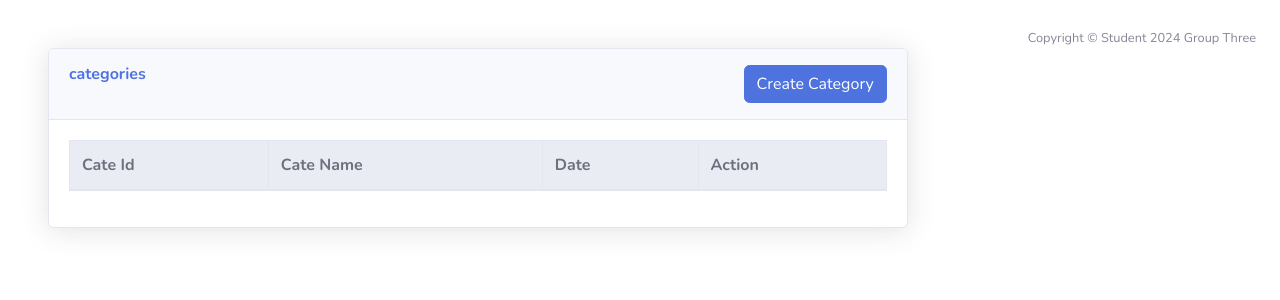
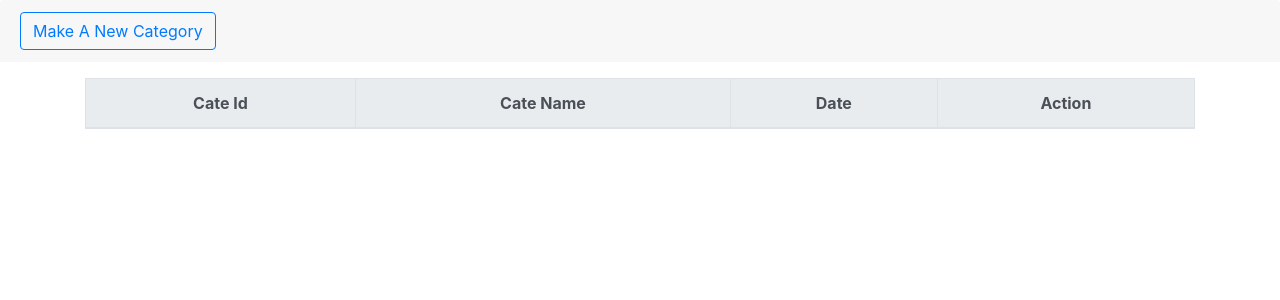
Before and after one commit to naydany/G3-POS-SYSTEM, a PHP site: template views/categories/category.view.php in a window 1280 px wide. Shown: the top 300 px of the page. Run offline with PHP 8.4, Linux system fonts and the light colour scheme; the template is opened without the code that fills it, so the values that code supplies are empty; some libraries are stand-ins or nearby versions.

Commit message:
[imp] update style of table in category POS-24

```diff
--- a/controllers/categories/create_category.controller.php
+++ b/controllers/categories/create_category.controller.php
@@ -4,6 +4,7 @@ require_once ("../../models/category.model.php");
 
 if ($_SERVER['REQUEST_METHOD'] == "POST") {
       $category = $_POST["category"];
+
 
     $add = createCategory($category);
     echo $add;
--- a/controllers/categories/form.category.controller.php
+++ /dev/null
@@ -1,2 +0,0 @@
-<?php
-require "views/categories/form.category.view.php";
--- a/database/pos_system.sql
+++ b/database/pos_system.sql
@@ -92,7 +92,7 @@ ALTER TABLE
 
 
 CREATE TABLE `categories`(
-    `cate_id` INT NOT NULL,
+    `cate_id` INT NOT NULL AUTO_INCREMENT PRIMARY KEY,
     `cate_name` VARCHAR(255) NOT NULL,
     `cate_date` DATETIME NOT NULL
 );
--- a/router.php
+++ b/router.php
@@ -8,14 +8,10 @@ $routes = [
     '/orders' => 'controllers/orders/order.controller.php',
     '/reports' => 'controllers/reports/report.controller.php',
     '/users' => 'controllers/users/user.controller.php',
-<<<<<<< HEAD
     '/create_form_cate' => 'controllers/categories/form_category.controller.php',
-    '/payments' => 'controllers/payments/payment.controller.php',
-=======
     '/staffs' => 'controllers/staffs/staff.controller.php',
     '/payments' => 'controllers/payments/payment.controller.php',
 
->>>>>>> bde789852dc129d829f152564736cde9ebe915a4
 ];
 
 if (array_key_exists($uri, $routes)) {
--- a/views/categories/category.view.php
+++ b/views/categories/category.view.php
@@ -1,16 +1,26 @@
- <!-- Begin Page Content -->
- <div class="container-fluid p-5 mr-5 ">
+<!DOCTYPE html>
+<html lang="en">
 
-     <!-- Page Heading -->
-     <div class="card shadow ">
-         <div class="card-header py-3 d-flex justify-content-between">
-             <h6 class="m-0 font-weight-bold text-primary">categories</h6>
-             <a href="/create_form_cate" class="btn btn-primary">Create Category</a>
+<head>
+    <meta charset="UTF-8">
+    <meta name="viewport" content="width=device-width, initial-scale=1, shrink-to-fit=no">
+    <link rel="stylesheet" href="https://stackpath.bootstrapcdn.com/bootstrap/4.3.1/css/bootstrap.min.css">
+    <style>
+
+    </style>
+    <title>catecory</title>
+</head>
+
+<body>
+    <div class="card-header border-0">
+        <a href="/create_form_cate" class="btn btn-outline-primary">
+            <i class="fas fa-plus"></i> <i class="fas fa-utensils"></i>
+            Make A New Category
+        </a>
     </div>
-         <div class="card-body">
-             <div class="table-responsive">
-                 <table class="table table-bordered thead-light" id="dataTable" width="100%" cellspacing="0">
-                     <thead class="thead-light">
+    <div class="container mt-3 ">
+        <table class="table table-bordered text-center mt-2 rounded">
+            <thead class="text-secondary thead-light">
                 <tr>
                     <th>Cate Id</th>
                     <th>Cate Name</th>
@@ -18,28 +28,43 @@
                     <th>Action</th>
                 </tr>
             </thead>
-                     <tbody class="light">
+            <tbody>
                 <?php
                 $cates = getCategory();
                 foreach ($cates as $cate) :
                 ?>
+                    <tr>
+                        <td><?= $cate['cate_id'] ?></td>
+                        <td> <?= $cate['cate_name'] ?></td>
+                        <td><?= $cate['cate_date'] ?></td>
+                        <td>
+                            <div class="btn-group">
 
-                             <tr>
-                                 <th><?= $cate['cate_id'] ?></th>
-                                 <th><?= $cate['cate_name'] ?></th>
-                                 <th><?= $cate['date'] ?></th>
-                                 <th>
+                                <a href="">
+                                    <button class="btn btn-sm btn-success ">
+                                        <i class="fa fa-pen"></i>
+                                        Edite
+                                    </button>
+                                </a>
 
-                                     <a href="views/items/edit.form.view.php?id=<?= $item['cate_id'] ?>"><button class="btn btn-sm btn-danger"><i class="fas fa-trash"></i>Delete</button></a>
-
-                                     <a href="views/items/edit.form.view.php?id=<?= $item['cate_id'] ?>"><button class="btn btn-sm btn-success"><i class="fas fa-user-edit"></i>Update</button></a>
-                                 </th>
+                                <a href="">
+                                    <button class="btn btn-sm btn-danger ml-3">
+                                        <i class="fa fa-trash"></i>
+                                        Delete
+                                    </button>
+                                </a>
+                            </div>
+                        </td>
                     </tr>
                 <?php endforeach; ?>
             </tbody>
         </table>
     </div>
-         </div>
-     </div>
 
- </div>
+    <script src="https://code.jquery.com/jquery-3.3.1.slim.min.js"></script>
+    <script src="https://cdnjs.cloudflare.com/ajax/libs/popper.js/1.14.7/umd/popper.min.js"></script>
+    <script src="https://stackpath.bootstrapcdn.com/bootstrap/4.3.1/js/bootstrap.min.js"></script>
+
+</body>
+
+</html>
--- a/views/categories/form_category.view.php
+++ b/views/categories/form_category.view.php
@@ -1,5 +1,5 @@
 <div class="container p-5 m-5 d-flex justify-content-center">
-  <div class="card p-5 ml-5 w-50">
+  <div class="card p-5 ml-5 w-75">
     <form action="controllers/categories/create_category.controller.php" class="d-flex flex-xl-column" method="post">
       <div class="form-group">
         <label for="title" class="text-primary m-2">Create</label>
--- a/views/payments/payment.view.php
+++ b/views/payments/payment.view.php
@@ -22,7 +22,7 @@
     </div>
     <div class="container mt-3 ">
         <table class="table table-bordered text-center mt-2 rounded">
-            <thead class=" text-secondary thead-light">
+            <thead class="text-secondary thead-light">
                 <tr>
                     <th>Code</th>
                     <th>Customer</th>
```
Also changed, not shown: models/category.model.php (+5 -4 lines). Lines whose indentation alone changed are shown as unchanged.
